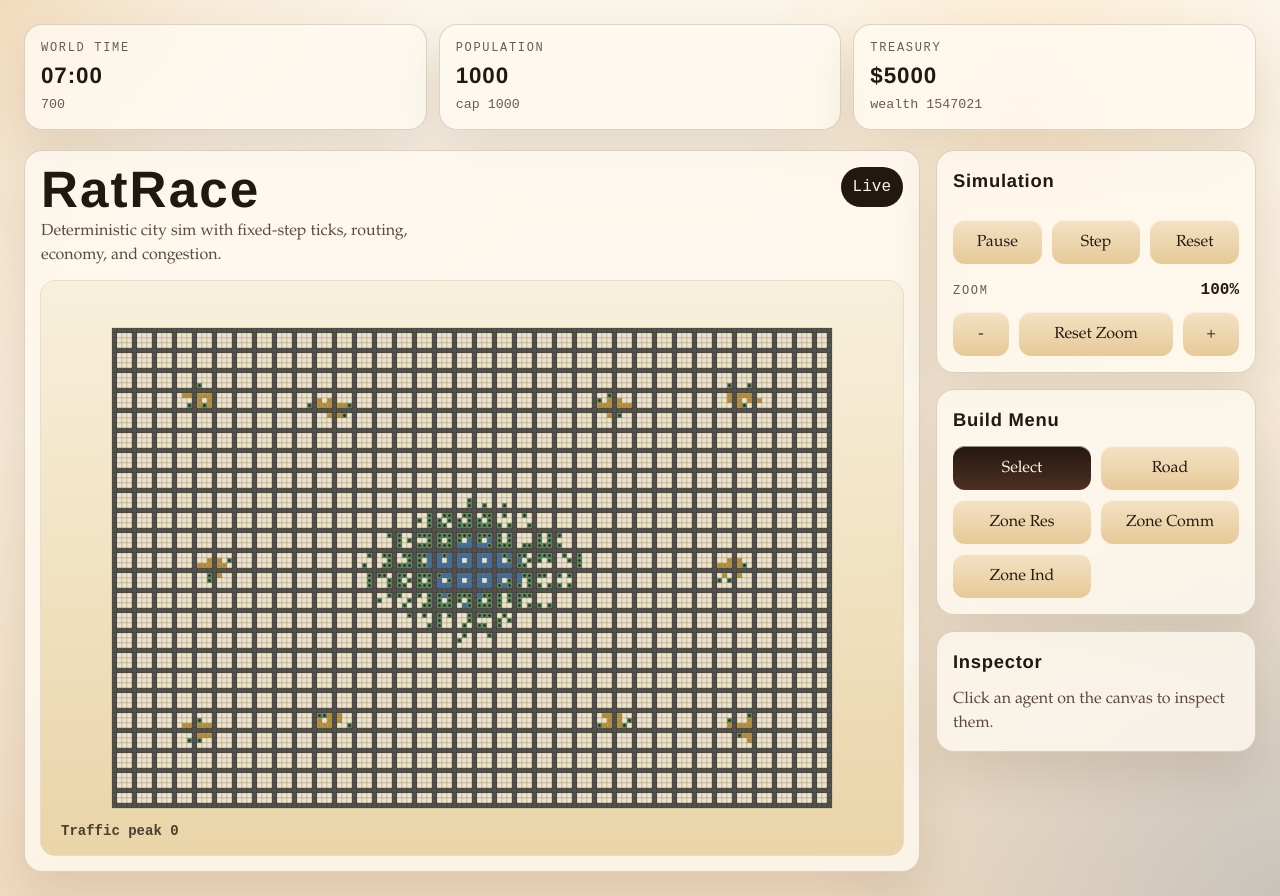
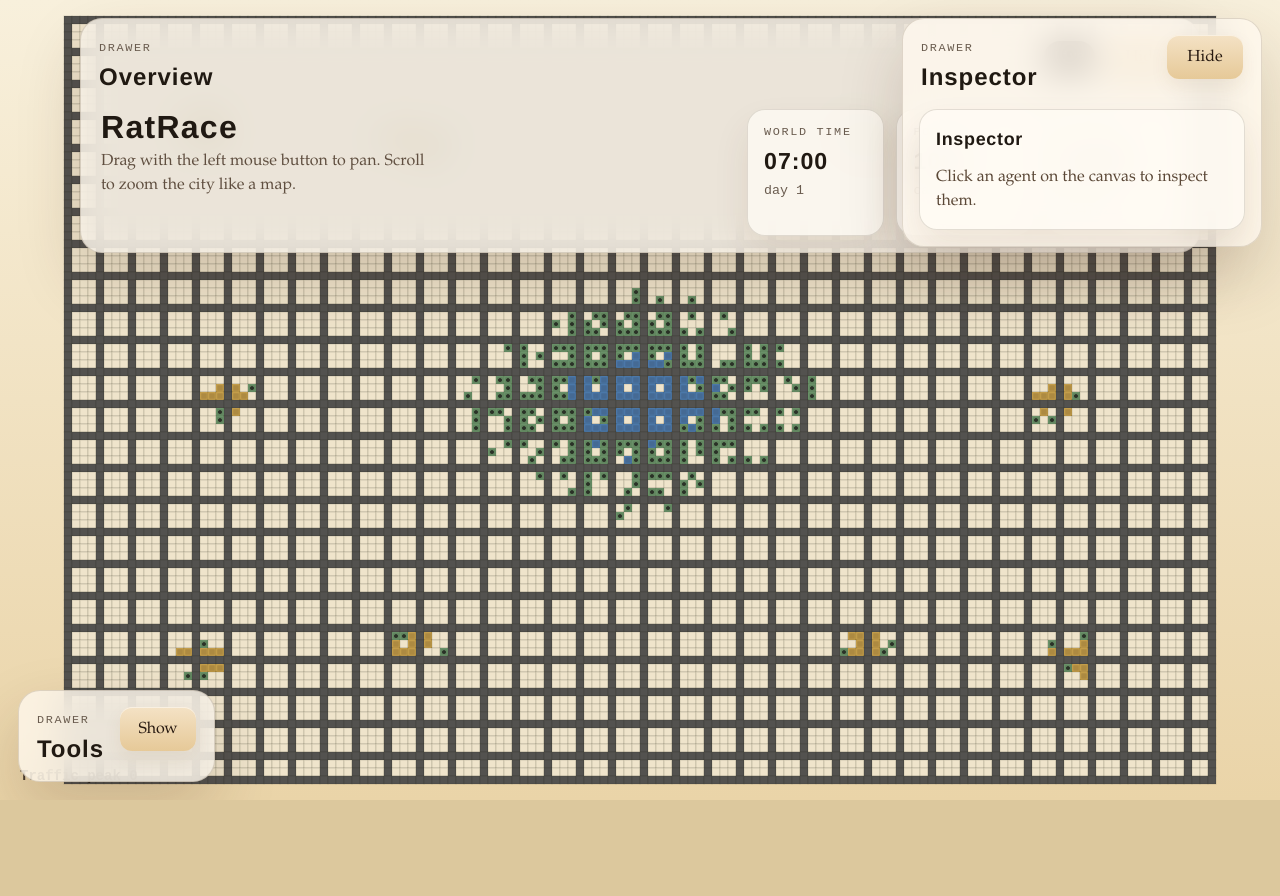
Before and after one commit to seutje/ratrace, a React (Vite) app: page / in a window 1280 px wide. After the commit the page ends 800 px from the top, so only its background shows below. Built offline with nearby package versions, Linux system fonts and the light colour scheme.

Commit message:
Maps style view.

```diff
--- a/src/app/App.tsx
+++ b/src/app/App.tsx
@@ -1,4 +1,4 @@
-import { useEffect, useMemo, useRef, useState, type MouseEvent } from 'react';
+import { useEffect, useMemo, useRef, useState, type PointerEvent, type WheelEvent } from 'react';
 import {
   calculateViewport,
   DEFAULT_ZOOM,
@@ -12,6 +12,7 @@ import { useSimulationLoop } from '../render/useSimulationLoop';
 import { WorldState } from '../sim/types';
 import { BuildMenu } from '../ui/BuildMenu';
 import { Controls } from '../ui/Controls';
+import { Drawer } from '../ui/Drawer';
 import { Hud } from '../ui/Hud';
 import { Inspector } from '../ui/Inspector';
 import {
@@ -27,16 +28,41 @@ type CanvasSize = {
   height: number;
 };
 
+type PanOffset = {
+  x: number;
+  y: number;
+};
+
+type CanvasPoint = {
+  x: number;
+  y: number;
+};
+
+type DragState = {
+  pointerId: number;
+  startPoint: CanvasPoint;
+  originPan: PanOffset;
+  moved: boolean;
+};
+
 const zoomIn = (zoom: number) => Math.min(MAX_ZOOM, zoom * 2);
 const zoomOut = (zoom: number) => Math.max(MIN_ZOOM, zoom / 2);
+const clampZoom = (zoom: number) => Math.min(MAX_ZOOM, Math.max(MIN_ZOOM, zoom));
+const DRAG_THRESHOLD_PX = 4;
 
 export const App = () => {
   const canvasRef = useRef<HTMLCanvasElement | null>(null);
   const stageRef = useRef<HTMLDivElement | null>(null);
   const staticLayerRef = useRef<HTMLCanvasElement | null>(null);
   const staticLayerKeyRef = useRef('');
+  const viewportRef = useRef<ReturnType<typeof calculateViewport> | null>(null);
+  const panRef = useRef<PanOffset>({ x: 0, y: 0 });
+  const zoomRef = useRef(DEFAULT_ZOOM);
+  const dragStateRef = useRef<DragState | null>(null);
   const [size, setSize] = useState<CanvasSize>({ width: 960, height: 640 });
   const [zoom, setZoom] = useState(DEFAULT_ZOOM);
+  const [pan, setPan] = useState<PanOffset>({ x: 0, y: 0 });
+  const [isPanning, setIsPanning] = useState(false);
 
   const worldWidth = useWorldStore((state) => state.world.width);
   const worldHeight = useWorldStore((state) => state.world.height);
@@ -79,9 +105,15 @@ export const App = () => {
   }, []);
 
   const viewport = useMemo(
-    () => calculateViewport({ width: worldWidth, height: worldHeight }, size.width, size.height, zoom),
-    [size.height, size.width, worldHeight, worldWidth, zoom],
+    () => calculateViewport({ width: worldWidth, height: worldHeight }, size.width, size.height, zoom, pan),
+    [pan, size.height, size.width, worldHeight, worldWidth, zoom],
   );
+
+  useEffect(() => {
+    viewportRef.current = viewport;
+    panRef.current = pan;
+    zoomRef.current = zoom;
+  }, [pan, viewport, zoom]);
 
   useEffect(() => {
     const canvas = canvasRef.current;
@@ -133,13 +165,17 @@ export const App = () => {
     });
   }, [size.height, size.width, viewport]);
 
-  const handleCanvasClick = (event: MouseEvent<HTMLCanvasElement>) => {
+  const getCanvasPoint = (
+    event: PointerEvent<HTMLCanvasElement> | WheelEvent<HTMLCanvasElement>,
+  ): CanvasPoint => {
     const rect = event.currentTarget.getBoundingClientRect();
-    const point = {
+    return {
       x: event.clientX - rect.left,
       y: event.clientY - rect.top,
     };
+  };
 
+  const handleCanvasAction = (point: CanvasPoint) => {
     if (buildMode !== 'select') {
       const tile = tileFromCanvasPoint(point, viewport.tileSize, {
         x: viewport.offsetX,
@@ -161,24 +197,139 @@ export const App = () => {
     selectAgent(foundAgent?.id);
   };
 
+  const resetView = () => {
+    setZoom(DEFAULT_ZOOM);
+    setPan({ x: 0, y: 0 });
+  };
+
+  const handlePointerDown = (event: PointerEvent<HTMLCanvasElement>) => {
+    if (event.button !== 0) {
+      return;
+    }
+
+    const point = getCanvasPoint(event);
+    dragStateRef.current = {
+      pointerId: event.pointerId,
+      startPoint: point,
+      originPan: panRef.current,
+      moved: false,
+    };
+    setIsPanning(true);
+    event.currentTarget.setPointerCapture(event.pointerId);
+  };
+
+  const handlePointerMove = (event: PointerEvent<HTMLCanvasElement>) => {
+    const dragState = dragStateRef.current;
+    if (!dragState || dragState.pointerId !== event.pointerId) {
+      return;
+    }
+
+    const point = getCanvasPoint(event);
+    const dx = point.x - dragState.startPoint.x;
+    const dy = point.y - dragState.startPoint.y;
+    const moved = Math.abs(dx) >= DRAG_THRESHOLD_PX || Math.abs(dy) >= DRAG_THRESHOLD_PX;
+
+    if (moved && !dragState.moved) {
+      dragStateRef.current = { ...dragState, moved: true };
+    }
+
+    setPan({
+      x: dragState.originPan.x + dx,
+      y: dragState.originPan.y + dy,
+    });
+  };
+
+  const handlePointerRelease = (event: PointerEvent<HTMLCanvasElement>) => {
+    const dragState = dragStateRef.current;
+    if (!dragState || dragState.pointerId !== event.pointerId) {
+      return;
+    }
+
+    if (event.currentTarget.hasPointerCapture(event.pointerId)) {
+      event.currentTarget.releasePointerCapture(event.pointerId);
+    }
+
+    dragStateRef.current = null;
+    setIsPanning(false);
+
+    if (!dragState.moved) {
+      setPan(dragState.originPan);
+      handleCanvasAction(getCanvasPoint(event));
+    }
+  };
+
+  const handlePointerCancel = (event: PointerEvent<HTMLCanvasElement>) => {
+    const dragState = dragStateRef.current;
+    if (!dragState || dragState.pointerId !== event.pointerId) {
+      return;
+    }
+
+    if (event.currentTarget.hasPointerCapture(event.pointerId)) {
+      event.currentTarget.releasePointerCapture(event.pointerId);
+    }
+
+    dragStateRef.current = null;
+    setIsPanning(false);
+    setPan(dragState.originPan);
+  };
+
+  const handleWheel = (event: WheelEvent<HTMLCanvasElement>) => {
+    event.preventDefault();
+
+    const currentViewport = viewportRef.current;
+    if (!currentViewport) {
+      return;
+    }
+
+    const point = getCanvasPoint(event);
+    const worldPoint = {
+      x: (point.x - currentViewport.offsetX) / currentViewport.tileSize,
+      y: (point.y - currentViewport.offsetY) / currentViewport.tileSize,
+    };
+    const currentZoom = zoomRef.current;
+    const nextZoom = clampZoom(currentZoom * Math.exp(-event.deltaY * 0.0015));
+    if (nextZoom === currentZoom) {
+      return;
+    }
+
+    const centeredViewport = calculateViewport({ width: worldWidth, height: worldHeight }, size.width, size.height, nextZoom);
+    setZoom(nextZoom);
+    setPan({
+      x: point.x - worldPoint.x * centeredViewport.tileSize - centeredViewport.offsetX,
+      y: point.y - worldPoint.y * centeredViewport.tileSize - centeredViewport.offsetY,
+    });
+  };
+
   return (
     <main className="app-shell">
       <div className="background-glow" />
-      <Hud />
-      <section className="content">
-        <div className="canvas-frame panel">
-          <div className="canvas-header">
-            <div>
+      <div className={`canvas-stage ${isPanning ? 'is-panning' : ''}`} ref={stageRef}>
+        <canvas
+          aria-label="RatRace world canvas"
+          ref={canvasRef}
+          onPointerDown={handlePointerDown}
+          onPointerMove={handlePointerMove}
+          onPointerUp={handlePointerRelease}
+          onPointerCancel={handlePointerCancel}
+          onWheel={handleWheel}
+        />
+      </div>
+      <div className="overlay-layer">
+        <Drawer
+          title="Overview"
+          className="drawer-overview"
+          summary={<span className="drawer-pill">{paused ? 'Paused' : 'Live'}</span>}
+        >
+          <div className="drawer-overview-content">
+            <div className="drawer-intro">
               <h1>RatRace</h1>
-              <p>Deterministic city sim with fixed-step ticks, routing, economy, and congestion.</p>
+              <p>Drag with the left mouse button to pan. Scroll to zoom the city like a map.</p>
             </div>
-            <span>{paused ? 'Paused' : 'Live'}</span>
+            <Hud variant="inline" />
           </div>
-          <div className="canvas-stage" ref={stageRef}>
-            <canvas aria-label="RatRace world canvas" ref={canvasRef} onClick={handleCanvasClick} />
-          </div>
-        </div>
-        <aside className="sidebar">
+        </Drawer>
+        <Drawer title="Tools" className="drawer-tools" defaultOpen={false}>
+          <div className="drawer-stack">
             <Controls
               paused={paused}
               zoom={zoom}
@@ -189,12 +340,15 @@ export const App = () => {
               onReset={reset}
               onZoomIn={() => setZoom((currentZoom) => zoomIn(currentZoom))}
               onZoomOut={() => setZoom((currentZoom) => zoomOut(currentZoom))}
-            onZoomReset={() => setZoom(DEFAULT_ZOOM)}
+              onZoomReset={resetView}
             />
             <BuildMenu mode={buildMode} onChange={setBuildMode} />
+          </div>
+        </Drawer>
+        <Drawer title="Inspector" className="drawer-inspector">
           <Inspector />
-        </aside>
-      </section>
+        </Drawer>
+      </div>
     </main>
   );
 };
--- a/src/index.css
+++ b/src/index.css
@@ -3,10 +3,7 @@
   line-height: 1.5;
   font-weight: 400;
   color: #201912;
-  background:
-    radial-gradient(circle at top left, rgba(220, 157, 74, 0.34), transparent 28%),
-    radial-gradient(circle at bottom right, rgba(76, 121, 169, 0.24), transparent 30%),
-    linear-gradient(180deg, #fbf5e9 0%, #f0dbc1 100%);
+  background: #dcc89d;
   font-synthesis: none;
   text-rendering: optimizeLegibility;
   -webkit-font-smoothing: antialiased;
@@ -18,24 +15,32 @@
   box-sizing: border-box;
 }
 
-body {
+html,
+body,
+#root {
   margin: 0;
   min-width: 320px;
-  min-height: 100vh;
+  width: 100%;
+  height: 100%;
+  overflow: hidden;
 }
 
 button {
   font: inherit;
 }
 
-#root {
-  min-height: 100vh;
+body {
+  background:
+    radial-gradient(circle at top left, rgba(232, 180, 94, 0.4), transparent 24%),
+    radial-gradient(circle at bottom right, rgba(63, 109, 161, 0.24), transparent 24%),
+    linear-gradient(180deg, #f8eedb 0%, #e4cda2 100%);
 }
 
 .app-shell {
   position: relative;
-  min-height: 100vh;
-  padding: 24px;
+  width: 100%;
+  height: 100%;
+  overflow: hidden;
 }
 
 .background-glow {
@@ -43,25 +48,160 @@ button {
   inset: 0;
   pointer-events: none;
   background:
-    radial-gradient(circle at 15% 20%, rgba(255, 255, 255, 0.48), transparent 26%),
-    radial-gradient(circle at 80% 12%, rgba(255, 217, 163, 0.36), transparent 22%);
+    radial-gradient(circle at 12% 18%, rgba(255, 255, 255, 0.42), transparent 22%),
+    radial-gradient(circle at 86% 14%, rgba(255, 216, 154, 0.28), transparent 18%),
+    linear-gradient(180deg, rgba(255, 244, 220, 0.12), rgba(59, 35, 12, 0.08));
+  z-index: 0;
+}
+
+.canvas-stage {
+  position: absolute;
+  inset: 0;
+  z-index: 1;
+}
+
+.canvas-stage canvas {
+  display: block;
+  width: 100%;
+  height: 100%;
+  cursor: grab;
+}
+
+.canvas-stage.is-panning canvas {
+  cursor: grabbing;
+}
+
+.overlay-layer {
+  position: absolute;
+  inset: 0;
+  z-index: 2;
+  pointer-events: none;
+}
+
+.drawer {
+  position: absolute;
+  pointer-events: auto;
+  width: min(360px, calc(100vw - 32px));
+  border: 1px solid rgba(69, 43, 19, 0.16);
+  background: rgba(255, 249, 239, 0.78);
+  backdrop-filter: blur(18px);
+  box-shadow: 0 28px 64px rgba(61, 36, 15, 0.18);
+  border-radius: 22px;
+  overflow: hidden;
+}
+
+.drawer-header {
+  display: flex;
+  justify-content: space-between;
+  align-items: flex-start;
+  gap: 16px;
+  padding: 16px 18px 14px;
+}
+
+.drawer-header h2,
+.drawer-intro h1,
+.panel h2,
+.hud strong {
+  margin: 0;
+  font-family: 'Avenir Next Condensed', 'Franklin Gothic Medium', 'Arial Narrow', sans-serif;
+  letter-spacing: 0.04em;
+}
+
+.drawer-actions {
+  display: flex;
+  align-items: center;
+  gap: 10px;
+}
+
+.drawer-body {
+  padding: 0 16px 16px;
+}
+
+.drawer-pill {
+  display: inline-flex;
+  align-items: center;
+  border-radius: 999px;
+  padding: 7px 11px;
+  background: #231811;
+  color: #fbf5e9;
+  font-family: ui-monospace, 'SFMono-Regular', monospace;
+  font-size: 0.76rem;
+}
+
+.drawer-toggle {
+  min-width: 76px;
+}
+
+.drawer.collapsed {
+  width: auto;
+}
+
+.drawer.collapsed .drawer-header {
+  border-bottom: 0;
+}
+
+.drawer-overview {
+  top: 18px;
+  left: 50%;
+  transform: translateX(-50%);
+  width: min(1120px, calc(100vw - 36px));
+}
+
+.drawer-tools {
+  left: 18px;
+  bottom: 18px;
+}
+
+.drawer-inspector {
+  top: 18px;
+  right: 18px;
+}
+
+.drawer-overview-content {
+  display: grid;
+  grid-template-columns: minmax(0, 1.45fr) minmax(0, 1fr);
+  gap: 18px;
+  align-items: start;
+}
+
+.drawer-intro {
+  display: grid;
+  gap: 8px;
+  padding: 4px 4px 0;
+}
+
+.drawer-intro h1 {
+  font-size: clamp(1.2rem, 2.5vw, 2.05rem);
+  line-height: 0.88;
+}
+
+.drawer-intro p {
+  margin: 0;
+  max-width: 42ch;
+  color: #604f40;
+}
+
+.drawer-stack {
+  display: grid;
+  gap: 14px;
 }
 
 .hud {
-  position: relative;
-  z-index: 1;
   display: grid;
   grid-template-columns: repeat(3, minmax(0, 1fr));
   gap: 12px;
-  margin-bottom: 20px;
+}
+
+.hud-inline {
+  grid-template-columns: repeat(3, minmax(0, 1fr));
+  align-self: center;
 }
 
 .hud > div,
 .panel {
-  border: 1px solid rgba(60, 40, 20, 0.18);
-  background: rgba(255, 250, 241, 0.78);
-  backdrop-filter: blur(12px);
-  box-shadow: 0 24px 48px rgba(84, 49, 15, 0.12);
+  border: 1px solid rgba(60, 40, 20, 0.14);
+  background: rgba(255, 252, 246, 0.74);
+  box-shadow: 0 18px 36px rgba(84, 49, 15, 0.09);
   border-radius: 18px;
 }
 
@@ -72,15 +212,12 @@ button {
   gap: 2px;
 }
 
-.hud strong,
-.canvas-header h1,
-.panel h2 {
-  font-family: 'Avenir Next Condensed', 'Franklin Gothic Medium', 'Arial Narrow', sans-serif;
-  letter-spacing: 0.04em;
+.hud-inline > div {
+  min-height: 100%;
 }
 
 .hud strong {
-  font-size: 1.4rem;
+  font-size: 1.45rem;
 }
 
 .hud small,
@@ -90,72 +227,9 @@ button {
 }
 
 .label {
-  font-size: 0.75rem;
+  font-size: 0.74rem;
   text-transform: uppercase;
   letter-spacing: 0.14em;
-}
-
-.content {
-  position: relative;
-  z-index: 1;
-  display: grid;
-  grid-template-columns: minmax(0, 1fr) 320px;
-  gap: 16px;
-}
-
-.canvas-frame {
-  display: flex;
-  flex-direction: column;
-  min-height: 680px;
-  padding: 18px;
-}
-
-.canvas-stage {
-  flex: 1;
-  min-height: 0;
-}
-
-.canvas-header {
-  display: flex;
-  justify-content: space-between;
-  align-items: flex-start;
-  gap: 16px;
-  margin-bottom: 14px;
-}
-
-.canvas-header h1 {
-  margin: 0;
-  font-size: clamp(2rem, 4vw, 3.4rem);
-  line-height: 0.9;
-}
-
-.canvas-header p {
-  margin: 6px 0 0;
-  max-width: 48ch;
-  color: #5a4a3b;
-}
-
-.canvas-header span {
-  border-radius: 999px;
-  padding: 8px 12px;
-  background: #231811;
-  color: #fbf5e9;
-  font-family: ui-monospace, 'SFMono-Regular', monospace;
-}
-
-canvas {
-  display: block;
-  width: 100%;
-  height: 100%;
-  border-radius: 14px;
-  outline: 1px solid rgba(60, 40, 20, 0.12);
-  cursor: crosshair;
-}
-
-.sidebar {
-  display: flex;
-  flex-direction: column;
-  gap: 16px;
 }
 
 .panel {
@@ -163,8 +237,8 @@ canvas {
 }
 
 .panel h2 {
-  margin: 0 0 12px;
-  font-size: 1.15rem;
+  font-size: 1.12rem;
+  margin-bottom: 12px;
 }
 
 .controls {
@@ -214,7 +288,9 @@ button {
   padding: 10px 12px;
   background: linear-gradient(180deg, #f4e2c5 0%, #e6c998 100%);
   color: #281a11;
-  box-shadow: inset 0 1px 0 rgba(255, 255, 255, 0.5);
+  box-shadow:
+    inset 0 1px 0 rgba(255, 255, 255, 0.5),
+    0 8px 18px rgba(113, 74, 29, 0.08);
   transition:
     transform 120ms ease,
     filter 120ms ease;
@@ -282,20 +358,68 @@ button.selected {
 }
 
 @media (max-width: 960px) {
-  .app-shell {
-    padding: 16px;
+  .drawer-overview {
+    width: min(920px, calc(100vw - 36px));
   }
 
-  .hud,
-  .content {
+  .drawer-overview-content {
     grid-template-columns: 1fr;
   }
 
-  .canvas-frame {
-    min-height: 480px;
+  .drawer-overview .hud {
+    grid-template-columns: repeat(3, minmax(0, 1fr));
   }
 
-  .button-row {
-    grid-template-columns: repeat(3, minmax(0, 1fr));
+  .drawer-tools {
+    bottom: 18px;
+    right: 18px;
+    width: min(420px, calc(100vw - 36px));
+  }
+
+  .drawer-inspector {
+    top: auto;
+    bottom: 18px;
+    left: 18px;
+    width: min(320px, calc(100vw - 36px));
   }
 }
+
+@media (max-width: 720px) {
+  .drawer {
+    width: calc(100vw - 24px);
+    left: 12px;
+    right: 12px;
+    border-radius: 18px;
+  }
+
+  .drawer-overview {
+    top: 12px;
+    width: calc(100vw - 24px);
+  }
+
+  .drawer-tools {
+    top: auto;
+    bottom: 12px;
+  }
+
+  .drawer-inspector {
+    top: 150px;
+    bottom: auto;
+  }
+
+  .drawer-header {
+    padding: 14px 14px 12px;
+  }
+
+  .drawer-body {
+    padding: 0 12px 12px;
+  }
+
+  .button-row,
+  .zoom-row,
+  .build-grid,
+  .hud,
+  .hud-inline {
+    grid-template-columns: 1fr;
+  }
+}
--- a/src/render/canvasRenderer.ts
+++ b/src/render/canvasRenderer.ts
@@ -6,6 +6,11 @@ export type Viewport = {
   offsetY: number;
   width: number;
   height: number;
+};
+
+type PanOffset = {
+  x: number;
+  y: number;
 };
 
 export const DEFAULT_ZOOM = 1;
@@ -37,6 +42,7 @@ export const calculateViewport = (
   width: number,
   height: number,
   zoom = 1,
+  pan: PanOffset = { x: 0, y: 0 },
 ): Viewport => {
   const fittedTileSize = Math.max(1, Math.floor(Math.min(width / world.width, height / world.height)));
   const tileSize = Math.max(1, Math.floor(fittedTileSize * zoom));
@@ -45,8 +51,8 @@ export const calculateViewport = (
 
   return {
     tileSize,
-    offsetX: Math.floor((width - usedWidth) / 2),
-    offsetY: Math.floor((height - usedHeight) / 2),
+    offsetX: Math.floor((width - usedWidth) / 2 + pan.x),
+    offsetY: Math.floor((height - usedHeight) / 2 + pan.y),
     width,
     height,
   };
--- /dev/null
+++ b/src/ui/Drawer.tsx
@@ -0,0 +1,33 @@
+import { useState, type ReactNode } from 'react';
+
+type DrawerProps = {
+  title: string;
+  className?: string;
+  defaultOpen?: boolean;
+  summary?: ReactNode;
+  children: ReactNode;
+};
+
+export const Drawer = ({ title, className, defaultOpen = true, summary, children }: DrawerProps) => {
+  const [open, setOpen] = useState(defaultOpen);
+
+  return (
+    <section className={`drawer ${open ? 'open' : 'collapsed'} ${className ?? ''}`.trim()}>
+      <header className="drawer-header">
+        <div>
+          <span className="label">Drawer</span>
+          <h2>{title}</h2>
+        </div>
+        <div className="drawer-actions">
+          {summary}
+          <button type="button" className="drawer-toggle" onClick={() => setOpen((currentOpen) => !currentOpen)}>
+            {open ? 'Hide' : 'Show'}
+          </button>
+        </div>
+      </header>
+      <div className="drawer-body" hidden={!open}>
+        {children}
+      </div>
+    </section>
+  );
+};
--- a/src/ui/Hud.tsx
+++ b/src/ui/Hud.tsx
@@ -1,19 +1,24 @@
-import { formatClock, toClockNumber } from '../sim/utils';
+import { formatClock } from '../sim/utils';
 import { useWorldStore } from '../app/store';
 
-export const Hud = () => {
+type HudProps = {
+  variant?: 'grid' | 'inline';
+};
+
+export const Hud = ({ variant = 'grid' }: HudProps) => {
   const minutesOfDay = useWorldStore((state) => state.world.minutesOfDay);
+  const day = useWorldStore((state) => state.world.day);
   const population = useWorldStore((state) => state.world.entities.agents.length);
   const populationCapacity = useWorldStore((state) => state.world.metrics.populationCapacity);
   const treasury = useWorldStore((state) => state.world.economy.treasury);
   const totalWealth = useWorldStore((state) => state.world.economy.totalWealth);
 
   return (
-    <header className="hud">
+    <header className={`hud ${variant === 'inline' ? 'hud-inline' : ''}`.trim()}>
       <div>
         <span className="label">World Time</span>
         <strong>{formatClock(minutesOfDay)}</strong>
-        <small>{toClockNumber(minutesOfDay)}</small>
+        <small>day {day}</small>
       </div>
       <div>
         <span className="label">Population</span>
```
Also changed, not shown: 1 other file (tests, documents, lock files or other folders). Lines whose indentation alone changed are shown as unchanged.
